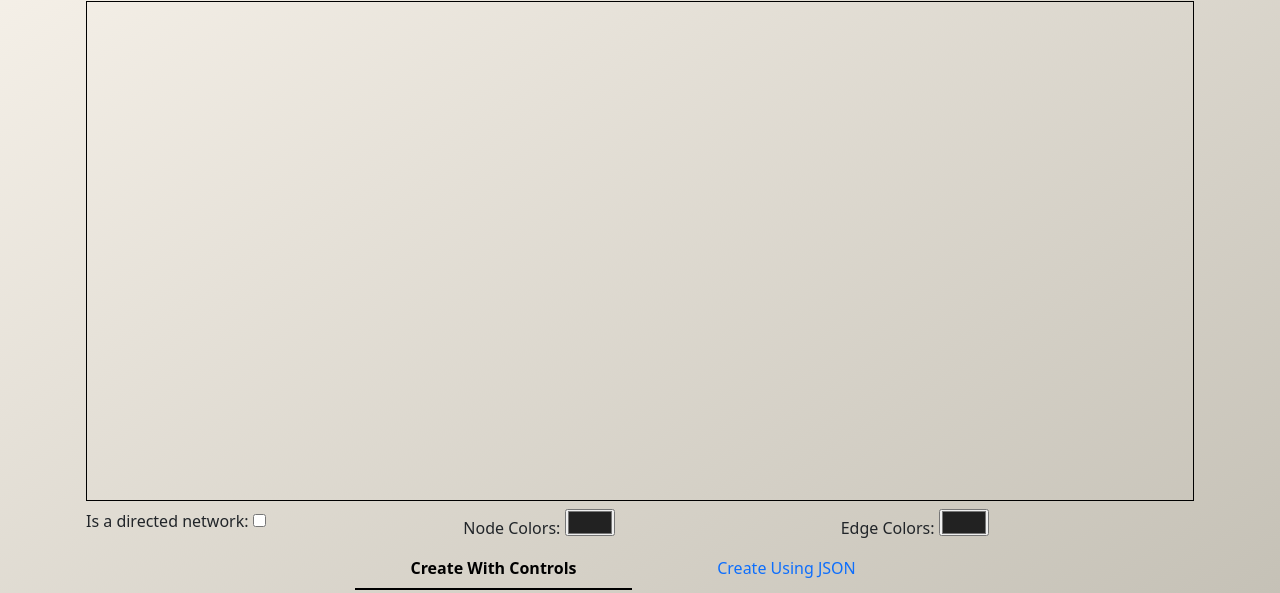
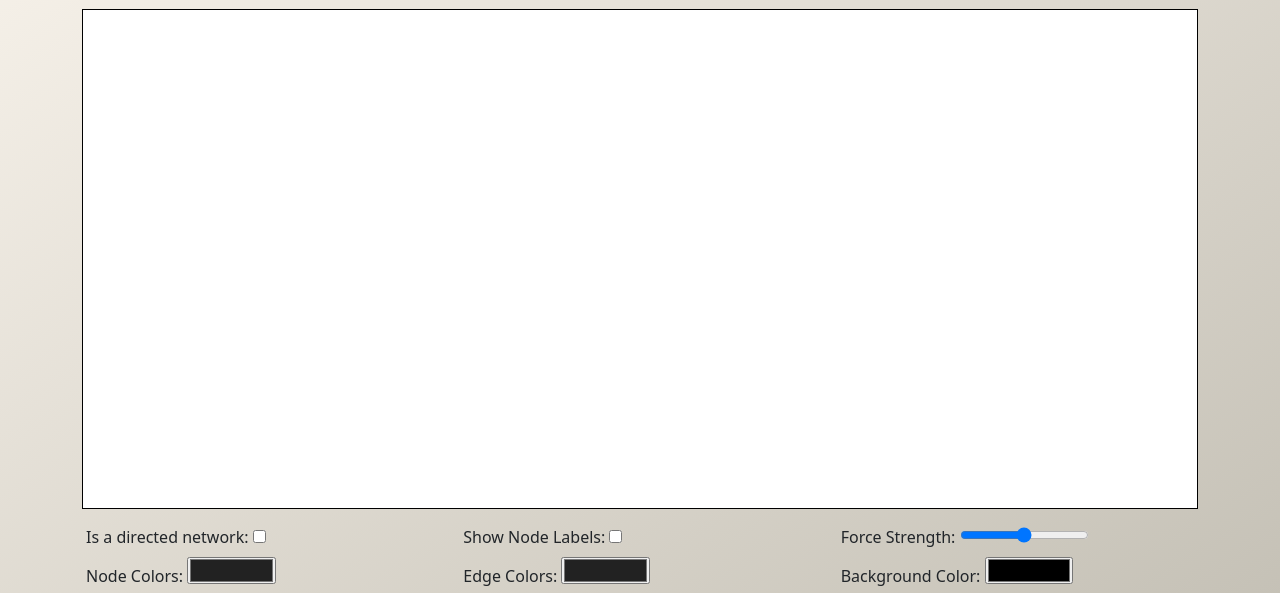
Before and after one commit to bwillwork/network-mapper, a website built with webpack: page src/index.html in a window 1280 px wide. Shown: the part 111-704 px from the top of the page. Built offline with nearby package versions, Linux system fonts and the light colour scheme.

Commit message:
Adding changes to the interface allowing a user to change colors for the background and setting up code for future changes

```diff
--- a/src/index.html
+++ b/src/index.html
@@ -13,7 +13,7 @@
         </div>
     </div>
     <div class="row mt-2">
-        <div id="graph" class="col"></div>
+        <div id="graph" class="col p-0 m-2"></div>
     </div>
     <div class="row mt-2">
         <div class="col">
@@ -21,12 +21,26 @@
             <input id="is-directed-input" type="checkbox" />
         </div>
         <div class="col">
+            <label for="show-node-labels-input">Show Node Labels: </label>
+            <input id="show-node-labels-input" type="checkbox" />
+        </div>
+        <div class="col">
+            <label for="force-strength-input">Force Strength: </label>
+            <input id="force-strength-input" type="range" style="color: #222"/>
+        </div>
+    </div>
+    <div class="row mt-2">
+        <div class="col">
             <label for="node-color-input">Node Colors: </label>
-            <input id="node-color-input" type="color" />
+            <input id="node-color-input" class="w-25" type="color"/>
         </div>
         <div class="col">
             <label for="edge-color-input">Edge Colors: </label>
-            <input id="edge-color-input" type="color" />
+            <input id="edge-color-input" class="w-25" type="color" />
+        </div>
+        <div class="col">
+            <label for="background-color-input">Background Color: </label>
+            <input id="background-color-input" class="w-25" type="color" />
         </div>
     </div>
     <div class="row mt-2">
--- a/src/js/cache.js
+++ b/src/js/cache.js
@@ -4,10 +4,7 @@ import constants from "./constants";
 function buildNetworkCache(directed) {
 
     let isDirected = _.isBoolean(directed) && directed;// Defaults to a non-directed graph network
-    let colors = {
-        nodes: constants.colors.nodes,
-        edges: constants.colors.edges
-    };
+    let colors = {...constants.colors};
     const data = {
         nodes: [],
         links: []
@@ -50,6 +47,9 @@ function buildNetworkCache(directed) {
     function updateEdgeColor(newColor) {
         colors.edges = newColor;
     }
+    function updateBackgroundColor(newColor) {
+        colors.background = newColor;
+    }
     function clear() {
         data.nodes = [];
         data.links = [];
@@ -70,6 +70,7 @@ function buildNetworkCache(directed) {
         toggleIsDirected,
         updateNodeColor,
         updateEdgeColor,
+        updateBackgroundColor,
         clear,
         updateNetworkData,
         getState
@@ -93,7 +94,10 @@ function buildDOMCache() {
         edgeToInput: '#to-id',
         isDirectedInput: '#is-directed-input',
         nodeColorInput: '#node-color-input',
-        edgeColorInput: '#edge-color-input'
+        edgeColorInput: '#edge-color-input',
+        showNodeLabelsInput: '#show-node-labels-input',
+        backgroundColorInput: '#background-color-input',
+        forceStrengthInput: '#force-strength-input'
     };
 
     return {
@@ -113,7 +117,10 @@ function buildDOMCache() {
             edgeToInput: document.querySelector(selectors.edgeToInput),
             isDirectedInput: document.querySelector(selectors.isDirectedInput),
             nodeColorInput: document.querySelector(selectors.nodeColorInput),
-            edgeColorInput: document.querySelector(selectors.edgeColorInput)
+            edgeColorInput: document.querySelector(selectors.edgeColorInput),
+            showNodeLabelsInput: document.querySelector(selectors.showNodeLabelsInput),
+            backgroundColorInput: document.querySelector(selectors.backgroundColorInput),
+            forceStrengthInput: document.querySelector(selectors.forceStrengthInput)
         }
     };
 }
--- a/src/js/constants.js
+++ b/src/js/constants.js
@@ -1,8 +1,11 @@
 export default {
     colors: {
         nodes: '#222222',
-        edges: '#222222'
+        edges: '#222222',
+        background: '#fff'
     },
     radius: 10,
-    isDirected: false
+    isDirected: false,
+    showNodeLabels: false,
+    force: 50
 }
--- a/src/js/main.js
+++ b/src/js/main.js
@@ -84,6 +84,8 @@ elms.isDirectedInput.addEventListener('change',function () {
     network.setIsDirected(isDirected);
 });
 
+// TODO: Add label functionality
+
 elms.nodeColorInput.value = constants.colors.nodes;
 elms.nodeColorInput.addEventListener('change',function() {
     console.log('color: ',elms.nodeColorInput.value);
@@ -102,6 +104,15 @@ elms.edgeColorInput.addEventListener('change',function() {
     network.updateColors(colors);
 });
 
+elms.backgroundColorInput.value = constants.colors.background;
+elms.backgroundColorInput.addEventListener('change',function() {
+    console.log('color: ',elms.backgroundColorInput.value);
+    const newColor = elms.backgroundColorInput.value;
+    networkCache.updateBackgroundColor(newColor);
+    const colors = networkCache.getState().colors;
+    network.updateColors(colors);
+});
+
 elms.submitBtn.addEventListener('click',function() {
     const data = JSON.parse(elms.jsonInput.value);
     networkCache.updateNetworkData(data);
--- a/src/js/network.js
+++ b/src/js/network.js
@@ -6,13 +6,15 @@ export function createGraph(containerId, {nodes,links}, {width,height}) {
 
     let isDirected = constants.isDirected;
     let colors = {...constants.colors};
+    let showNodeLabels = constants.showNodeLabels;
     const data = {
         nodes: [...nodes],
         links: [...links]
     };
 
     // init svg
-    let svg = d3.select(containerId)
+    let container = d3.select(containerId).style('background-color',colors.background);
+    let svg = container
         .append("svg")
         .attr("style", "border: black solid 1px;");
 
@@ -32,24 +34,31 @@ export function createGraph(containerId, {nodes,links}, {width,height}) {
 
     function draw(data) {
 
+        container.style('background-color',colors.background);
         arrowMarker.attr("fill",colors.edges);// Needs to be set again
 
         svg.selectAll(`g`).remove();
 
+        const forceLink = d3.forceLink(data.links).id((d) => d.id);
+        const forceCollide = d3.forceCollide().radius(constants.radius);
+        const forceManyBody = d3.forceManyBody();
+        const forceCenter = d3.forceCenter(width / 2, height / 2)
+
         const simulation = d3.forceSimulation(data.nodes) // apply the simulation to our array of nodes
-            .force( 'link', d3.forceLink(data.links).id((d) => d.id)) // force between links and nodes
-            .force('collide', d3.forceCollide().radius(constants.radius)) // force to avoid node overlaps
-            .force('charge', d3.forceManyBody()) // force to attract or repulse nodes (between nodes)
-            .force('center', d3.forceCenter(width / 2, height / 2)) // The force to attract nodes to the center of the chart
+            .force( 'link', forceLink) // force between links and nodes
+            .force('collide', forceCollide) // force to avoid node overlaps
+            .force('charge', forceManyBody) // force to attract or repulse nodes (between nodes)
+            .force('center', forceCenter) // The force to attract nodes to the center of the chart
             .on('tick',() => {
                 link
                     .attr("x1", d => d.source.x)
                     .attr("y1", d => d.source.y)
                     .attr("x2", d => d.target.x)
                     .attr("y2", d => d.target.y);
-                node
-                    .attr("cx", d => d.x)
-                    .attr("cy", d => d.y);
+
+                if(showNodeLabels) node.attr("transform", d => "translate(" + d.x + "," + d.y + ")");
+                else node.attr("cx", d => d.x).attr("cy", d => d.y);
+
             });
 
         const link = svg.append("g")
@@ -60,13 +69,37 @@ export function createGraph(containerId, {nodes,links}, {width,height}) {
 
         if(isDirected) link.attr("marker-end", "url(#arrow)");
 
-        const node = svg.append("g")
-            .selectAll("circle")
-            .data(data.nodes)
-            .join("circle")
-            .attr("r", constants.radius)
-            .attr("fill",colors.nodes)
-            .call(drag(simulation));
+        let node;
+        if(showNodeLabels) {
+            node = svg.append("g")
+                .selectAll("g")
+                .data(data.nodes)
+                .enter()
+                .append('g');
+
+            node.append("circle")
+                .attr("r", constants.radius)
+                .attr("fill",colors.nodes);
+
+            node.append('text')
+                .text(d => d.name)
+                .attr("x", 12)
+                .attr("y", 3);
+
+            node.call(drag(simulation))
+        } else {
+            node = svg.append("g")
+                .selectAll("circle")
+                .data(data.nodes)
+                .join("circle")
+                .attr("r", constants.radius)
+                .attr("fill",colors.nodes);
+
+            node.call(drag(simulation))
+        }
+
+
+
 
         function drag(simulation) {
 
```
